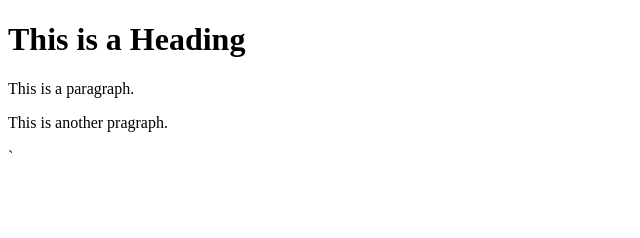
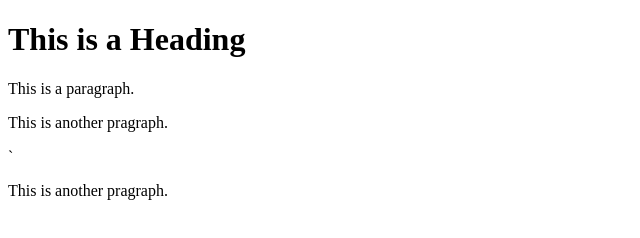
Before and after one commit to WinXclusiv/Learning-GIT, a plain HTML site: page index.html in a window 1280 px wide. Shown: the whole page, without its empty margins (0-640 px from the left). Drawn offline with Linux system fonts and the light colour scheme.

Commit message:
added another p tagl

```diff
--- a/index.html
+++ b/index.html
@@ -16,5 +16,6 @@
 <title>Page Title</title>
 </head>
 <body>
+<p> This is another pragraph. </p>
 </body>
 </html
```
